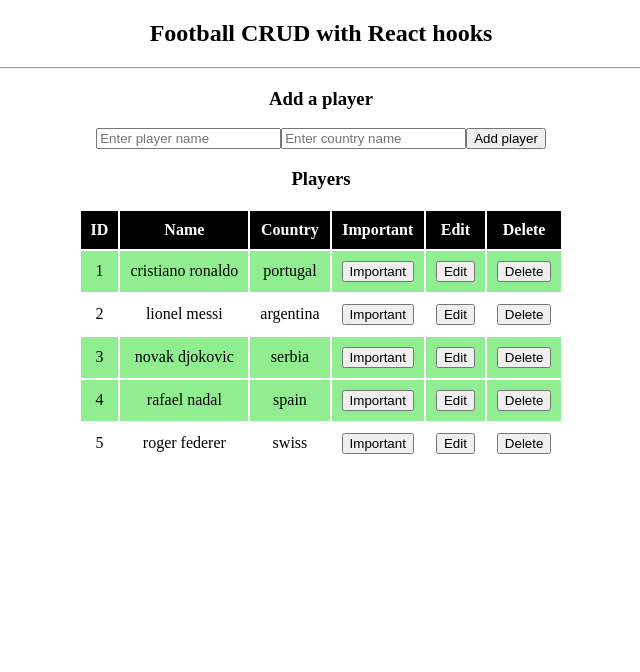
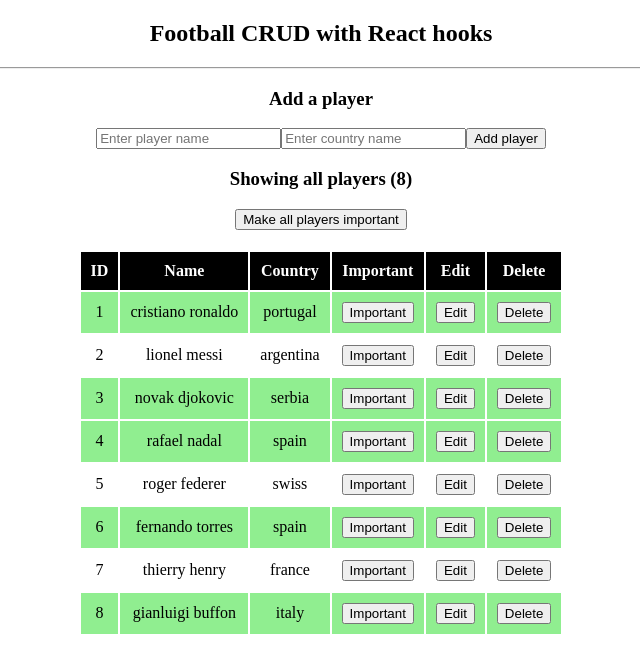
Before and after one commit to 5ecured/refresh-crud, a React (Create React App) app: page / in a window 1280 px wide. Shown: the top 672 px of the page, without its empty margins (319-959 px from the left). Built offline with nearby package versions, Linux system fonts and the light colour scheme.

Commit message:
toggle all players done

```diff
--- a/src/App.js
+++ b/src/App.js
@@ -20,6 +20,15 @@ const App = () => {
     },
     {
       id: 5, name: 'roger federer', country: 'swiss', important: false
+    },
+    {
+      id: 6, name: 'fernando torres', country: 'spain', important: true
+    },
+    {
+      id: 7, name: 'thierry henry', country: 'france', important: false
+    },
+    {
+      id: 8, name: 'gianluigi buffon', country: 'italy', important: true
     },
   ]
 
@@ -63,6 +72,36 @@ const App = () => {
     setPlayers(temp)
   }
 
+  const toggleImportantAll = () => {
+    let importantPlayers = 0
+
+    players.forEach(player => {
+      if (player.important) importantPlayers += 1
+    })
+
+    if (players.length !== importantPlayers) {
+      const temp = players.map(player => (
+        {
+          id: player.id,
+          name: player.name,
+          country: player.country,
+          important: true
+        }
+      ))
+      setPlayers(temp)
+    } else {
+      const temp = players.map(player => (
+        {
+          id: player.id,
+          name: player.name,
+          country: player.country,
+          important: false
+        }
+      ))
+      setPlayers(temp)
+    }
+  }
+
   return (
     <>
       <h2 className='center'>Football CRUD with React hooks</h2>
@@ -80,9 +119,9 @@ const App = () => {
         playersToDisplay={players}
         deletePlayerFunction={deletePlayerFunction}
         whichPlayerToEdit={whichPlayerToEdit}
-        // isImportant={isImportant}
-        // setIsImportant={setIsImportant}
         toggleImportant={toggleImportant}
+        playersLength={players.length}
+        toggleImportantAll={toggleImportantAll}
       />
     </>
   )
--- a/src/components/DisplayPlayers.js
+++ b/src/components/DisplayPlayers.js
@@ -1,7 +1,7 @@
 import React from 'react'
 import '../App.css'
 
-const DisplayPlayers = ({ playersToDisplay, deletePlayerFunction, whichPlayerToEdit, toggleImportant }) => {
+const DisplayPlayers = ({ playersToDisplay, deletePlayerFunction, whichPlayerToEdit, toggleImportant, playersLength, toggleImportantAll }) => {
     const toDisplay = playersToDisplay.map(el => {
         return (
             <tr key={el.id} style={{
@@ -19,8 +19,9 @@ const DisplayPlayers = ({ playersToDisplay, deletePlayerFunction, whichPlayerToE
 
     return (
         <div style={{ textAlign: 'center' }}>
-            <h3>Players</h3>
-            <div style={{ display: 'flex', justifyContent: 'center', textAlign: 'center' }}>
+            <h3>Showing all players ({playersLength})</h3>
+            <button onClick={() => toggleImportantAll()}>Make all players important</button>
+            <div style={{ display: 'flex', justifyContent: 'center', textAlign: 'center', marginTop: '20px' }}>
                 <table>
                     <tr style={{ backgroundColor: 'black', color: 'white' }}>
                         <th>ID</th>
```
